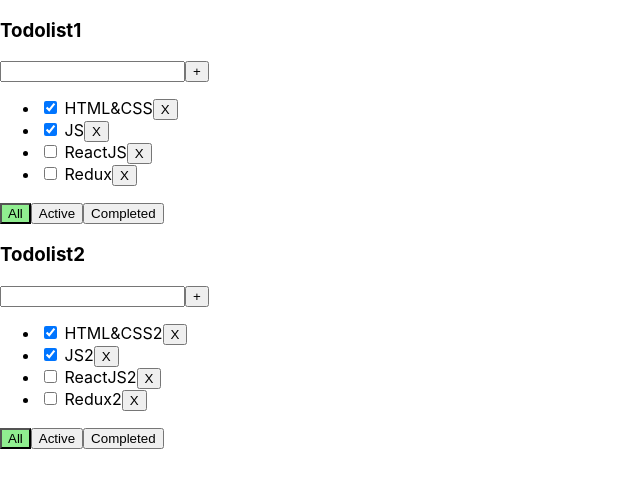
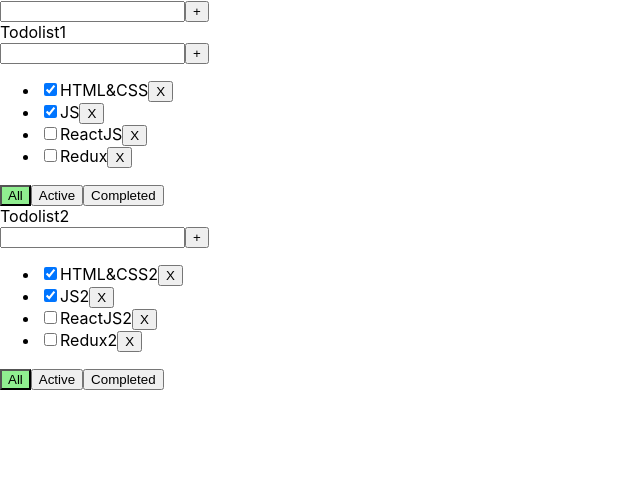
Before and after one commit to kdobrovolsky/lessonsTodolist, a React (Vite) app: page / in a window 1280 px wide. Shown: the top 488 px of the page, without its empty margins (0-640 px from the left). Built offline with nearby package versions, Linux system fonts and the light colour scheme.

Commit message:
add component EditableSpan

```diff
--- a/src/App.tsx
+++ b/src/App.tsx
@@ -2,6 +2,8 @@
 import { TodolistItem } from "./components/TodolistsItem";
 import { useState } from "react";
 import "./App.css";
+import { EditableSpan } from "./components/EditableSpan";
+import { CreateItemForm } from "./components/CreateItemForm";
 
 export type FilterValues = "all" | "active" | "completed";
 
@@ -53,8 +55,24 @@
     setTasks({...tasks, [todolistId]:tasks[todolistId].map(t=> t.id === taskId? {...t, isDone}: t)})
   };
 
+  const changeTaskTitle = (todolistId: string,taskId: string, title: string) => {
+    setTasks({...tasks, [todolistId]:tasks[todolistId].map(t=> t.id === taskId? {...t, title: title}: t)})
+  };
+
+  const changeTaskTodolist = (todolistId: string, title: string) => {
+    setTodolists(todolists.map(t=> t.id === todolistId?{...t, title: title}: t))
+  }
+
+  const createTodolist = (title: string) =>  {
+    const todolistId = v1()
+    const newTodolist: TodolistsType = {id: todolistId, title: title, filter: 'all'}
+    setTodolists([newTodolist, ...todolists])
+    setTasks({...tasks, [todolistId]: []})
+  }
+
   return (
     <div>
+      <CreateItemForm addTask={createTodolist}/>
       {todolists.map((todolist) => {
 
         const changeFilterTasks = () => {
@@ -80,6 +98,8 @@
             changeFilter={changeFilter}
             createTasks={createTasks}
             changeTaskStatus={changeTaskStatus}
+            changeTaskTitle = {changeTaskTitle}
+            changeTaskTodolist = {changeTaskTodolist}
           />
         );
       })}
--- a/src/components/EditableSpan.tsx
+++ b/src/components/EditableSpan.tsx
@@ -1,5 +1,30 @@
+import { ChangeEvent, useState } from "react"
 
+export type EditableSpanPropsType = {
+    title: string
+    onChange: (title: string) => void
+}
 
-export const EditableSpan = () => {
+export const EditableSpan = ({title,onChange}:EditableSpanPropsType) => {
+    const [editMode, setEditMode] = useState(false)
+    const [editableTitle, setEditableTitle] = useState('')
 
+    const editModeOnHandler = () => {
+        setEditMode(true)
+    }
+
+    const editModeOffHandler = () => {
+        setEditMode(false)
+        onChange(editableTitle)
+    }
+
+    const onChangeInputHandler = (e:ChangeEvent<HTMLInputElement>) => {
+        setEditableTitle(e.currentTarget.value)
+    }
+
+    return(
+        editMode
+        ?<input onBlur={editModeOffHandler} autoFocus value={editableTitle} onChange={onChangeInputHandler}/>
+        :<span onDoubleClick={editModeOnHandler}>{title}</span>
+    )
 }
--- a/src/components/TodolistsItem.tsx
+++ b/src/components/TodolistsItem.tsx
@@ -1,7 +1,8 @@
-import { ChangeEvent, useState, KeyboardEvent } from "react";
+import { ChangeEvent} from "react";
 import { FilterValues } from "../App";
 import { Button } from "./ui/Button";
 import { CreateItemForm } from "./CreateItemForm";
+import { EditableSpan } from "./EditableSpan";
 
 export type TaskType = {
   id: string;
@@ -18,6 +19,8 @@
   changeFilter: (todolistId: string,filter: FilterValues) => void;
   createTasks: (todolistId: string,title: string) => void;
   changeTaskStatus: (todolistId: string,taskId: string, isDone: boolean) => void;
+  changeTaskTitle: (todolistId: string,taskId: string, title: string) => void
+  changeTaskTodolist: (taskId: string, title: string) => void
 };
 
 export const TodolistItem = ({
@@ -29,18 +32,27 @@
   changeFilter,
   createTasks,
   changeTaskStatus,
+  changeTaskTitle,
+  changeTaskTodolist,
 }: TodolistItemPropsType) => {
 
     const createTasksHandler = (title: string) => {
         createTasks(id, title)
     }
 
+    const changeTodolistTitleHandler = (title: string) => {
+        changeTaskTodolist(id, title)
+    }
+
   return (
     <div>
-      <h3>{title}</h3>
+      <EditableSpan title={title} onChange={changeTodolistTitleHandler}/>
 
      <CreateItemForm addTask={createTasksHandler}/>
-      <ul>
+    {tasks.length === 0
+    ?(<p>No Tasks</p>)
+    :(
+<ul>
         {tasks.map((task) => {
           const deleteTasksHandler = () => {
             deleteTasks(id,task.id);
@@ -52,19 +64,28 @@
             changeTaskStatus(id,task.id, e.currentTarget.checked);
           };
 
+          const changeTaskTitleHandler = (title: string) => {
+            changeTaskTitle(id,task.id, title)
+          };
+
           return (
             <li key={task.id}>
               <input
                 type="checkbox"
                 checked={task.isDone}
                 onChange={changeTaskStatusHandler}
-              />{" "}
-              <span>{task.title}</span>
+              />
+
+              <EditableSpan title={task.title} onChange={changeTaskTitleHandler}/>
+
               <Button title="X" onClick={deleteTasksHandler} />
             </li>
           );
         })}
       </ul>
+    )}
+
+
       <div>
         <Button
           className={filter === "all" ? "active-filter" : ""}
```
